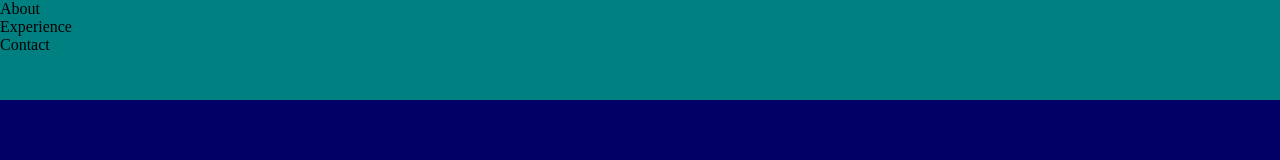
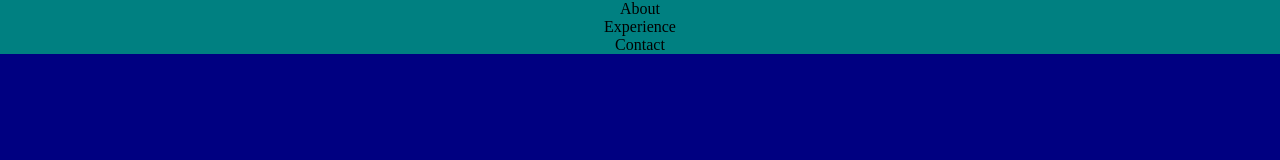
Before and after one commit to joshalgranati/joshalgranati.github.io, a website: page index.html in a window 1280 px wide. Drawn offline with Linux system fonts and the light colour scheme.

Commit message:
fix thins

```diff
--- a/css/style.css
+++ b/css/style.css
@@ -1,6 +1,6 @@
 div.header{
     width: 100%;
-    height: 75pt;
+    height: auto;
     top: 0;
     left: 0;
     background-color: #008081;
@@ -18,10 +18,19 @@ ul.navs{
     list-style-type: none;
     margin: 0;
     padding: 0;
+}
+
+li.hor{
     display: inline;
 }
 
+li a {
+    display: block;
+    text-align: center;
+}
+
+
 body{
-    background-color: #000066;
+    background-color: #000081;
     margin: 0;
 }
--- a/index.html
+++ b/index.html
@@ -10,9 +10,9 @@
     <body>
         <div class="header">
             <ul class="navs">
-                <li><a>About</a></li>
-                <li><a>Experience</a></li>
-                <li><a>Contact</a></li>
+                <li class="hor"><a>About</a></li>
+                <li class="hor"><a>Experience</a></li>
+                <li class=:hor><a>Contact</a></li>
             </ul>
         </div>
 
```
